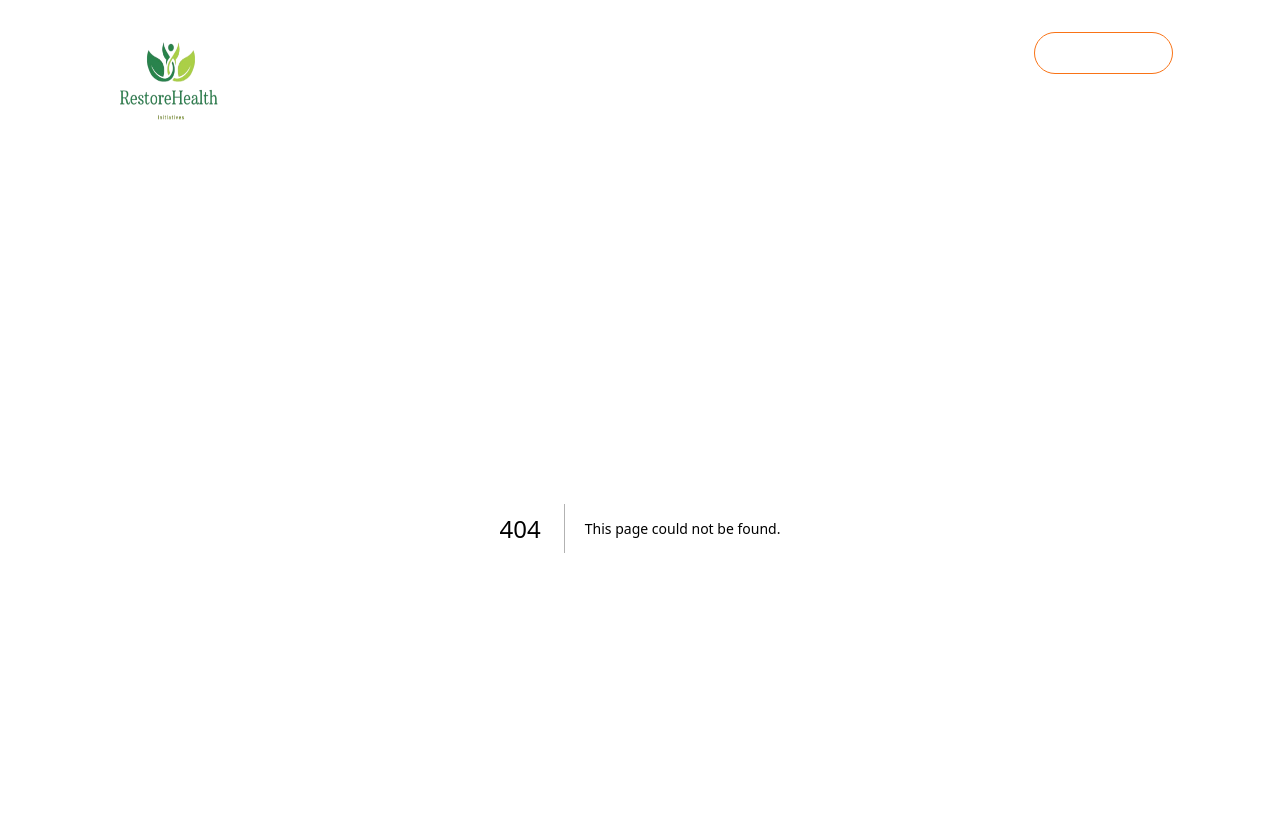
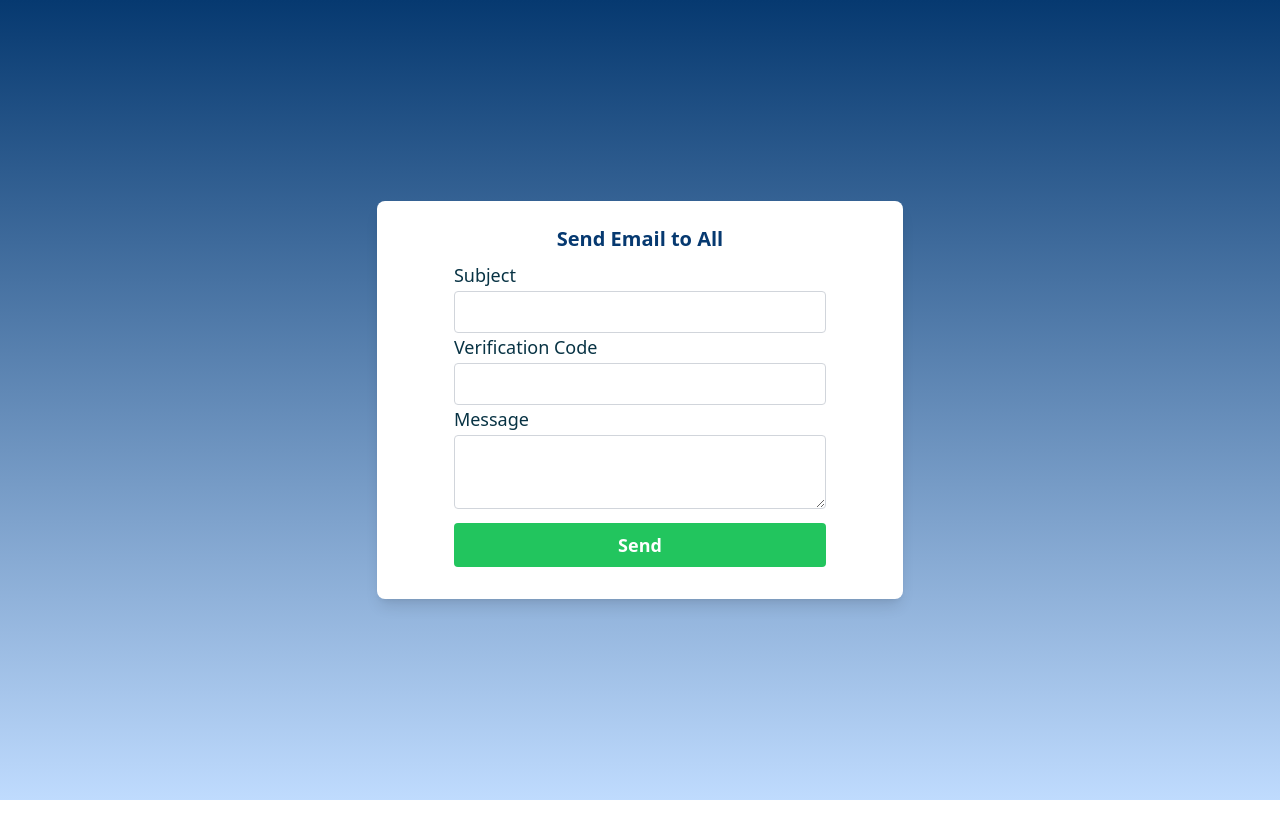
Before and after one commit to niyobern/obed, a Next.js app: page /email/all/1 in a window 1280 px wide. Before the commit this address had no page. Shown: the top 838 px of the page. After the commit the page ends 800 px from the top, so only its background shows below. Built offline with nearby package versions, Linux system fonts and the light colour scheme.

Commit message:
updated paths for emails

```diff
--- /dev/null
+++ b/pages/email/all/[code].js
@@ -0,0 +1,62 @@
+import { useState } from 'react';
+import { useRouter } from 'next/router';
+import axios from 'axios';
+
+export default function All() {
+  const [formData, setFormData] = useState({})
+  const router = useRouter()
+  const sender = router.query.code
+  function handleChange(e){
+    const target = e.target
+    const name = target.name
+    const value = target.value
+    setFormData(prevState => ({
+        ...prevState,
+        [name]: value
+    }))
+}
+function handleSubmit(e){
+    e.preventDefault()
+    formData.sender = sender
+    axios.post("https://nvb_backend-1-z3745144.deta.app/obed/email/all", formData)
+    .then((res) => alert("email sent"))
+    .catch((err) => console.log(err))
+}
+  return (
+    <div className="flex flex-col h-screen bg-gradient-to-b from-[#063970] to-blue-200">
+    <div className="grid place-items-center mx-2 my-20 sm:my-auto" x-data="{ showPass: true }">
+        <div className="w-full p-12 sm:w-8/12 md:w-6/12 lg:w-5/12 2xl:w-4/12
+            px-6 py-10 sm:px-10 sm:py-6
+            bg-white rounded-lg shadow-md lg:shadow-lg">
+            <div className="text-center mb-2">
+                <h6 className="font-semibold text-[#063970] text-xl">Send Email to All</h6>
+                {/* <Image src={Logo} alt="image" className='w-16 md:w-24 h-10 md:h-16 lg:w-32 lg:h-24 justify-self-center mx-auto'/> */}
+            </div>
+            <div className="space-y-5 tex-lg">
+            <section className="text-gray-600 body-font justify-self-center w-full">
+                <div className="container pt-0 mx-auto">
+                    <div className="flex lg:w-5/6 w-full  flex-col mx-auto px-8 sm:space-x-4 sm:space-y-0 space-y-4 sm:px-0 items-end">
+                        <div className="relative flex-grow w-full">
+                            <label htmlFor="subject"className="leading-7 text-sm text-gray-600"><span className='text-lg font-medium text-cyan-950'>Subject</span></label>
+                            <input type="text" id="subject" name="subject" required={true} onChange={handleChange} value={formData.subject} className="w-full bg-white rounded border border-gray-300 focus:border-indigo-500 focus:bg-transparent focus:ring-2 focus:ring-indigo-200 text-base outline-none text-gray-700 py-1 px-3 leading-8 transition-colors duration-200 ease-in-out"/>
+                        </div>
+                        <div className="relative flex-grow w-full">
+                            <label htmlFor="code"className="leading-7 text-sm text-gray-600"><span className='text-lg font-medium text-cyan-950'>Verification Code</span></label>
+                            <input type="text" id="code" name="code" required={true} onChange={handleChange} value={formData.code} className="w-full bg-white rounded border border-gray-300 focus:border-indigo-500 focus:bg-transparent focus:ring-2 focus:ring-indigo-200 text-base outline-none text-gray-700 py-1 px-3 leading-8 transition-colors duration-200 ease-in-out"/>
+                        </div>
+                        <div className="relative flex-grow w-full">
+                            <label htmlFor="message"className="leading-7 text-sm text-gray-600"><span className='text-lg font-medium text-cyan-950'>Message</span></label>
+                            <textarea type="text" id="message" name="message" required={true} onChange={handleChange} value={formData.message} className="w-full bg-white rounded border border-gray-300 focus:border-indigo-500 focus:bg-transparent focus:ring-2 focus:ring-indigo-200 text-base outline-none text-gray-700 py-1 px-3 leading-8 transition-colors duration-200 ease-in-out"/>
+                        </div>
+                        <div className='flex flex-col py-2 w-full'>
+                            <button onClick={handleSubmit} className="text-white w-full bg-green-500 border-0 py-2 px-8 focus:outline-none hover:bg-indigo-600 rounded text-lg font-bold">Send</button>
+                        </div>
+                    </div>
+                </div>
+            </section>
+            </div>
+        </div>
+</div>
+</div>
+  );
+}
```
Also changed, not shown: pages/email/all/index.js (added, +52 -0 lines), pages/email/single/[code].js (renamed from pages/email/[code].js), pages/email/single/index.js (renamed from pages/email/index.js).
